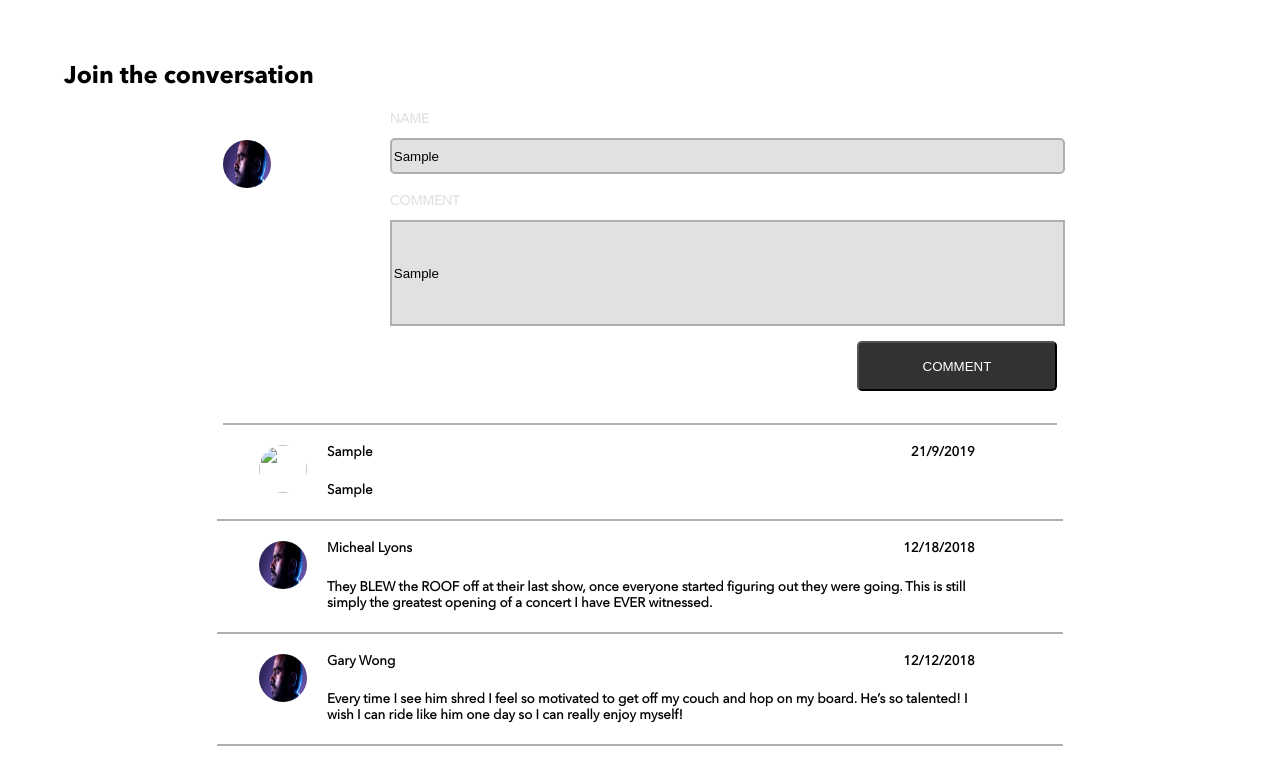
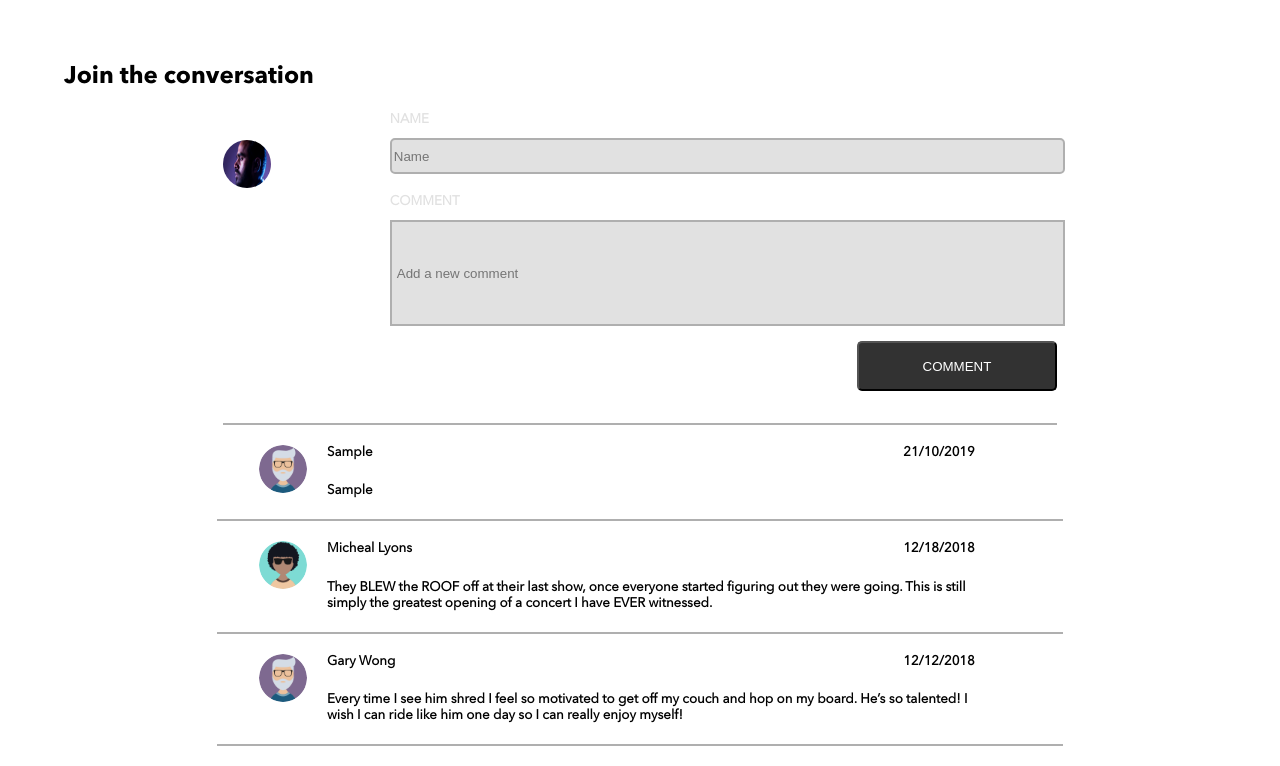
Before and after one commit to RylanFerrer/rylan-ferrer-band-site, a plain HTML site: page sprint-2/index.html in a window 1280 px wide. Both pictures are taken after typing "Sample", "Sample" into the empty fields and a click on the button "COMMENT". Shown: the part 2626-3392 px from the top of the page. Drawn offline with Linux system fonts and the light colour scheme.

Commit message:
added random avatars to comments

```diff
--- a/sprint-2/index.html
+++ b/sprint-2/index.html
@@ -80,7 +80,7 @@
       <div class = "comments">
          <h2 class = "comments__header">Join the conversation</h2>
             <div class = "comments__form-box">
-                  <img class = "comment-box__avatar comment-box__avatar--form" src="./assets/images/avatar.jpg" alt="avatar">
+                  <img class = "comment-box__avatar comment-box__avatar--form" src="./assets/images/avatars/guy.jpg" alt="avatar">
                   <div class = "comments__form-section">
                         <form id="form-section">
                               <h5 class="comments__form-header">name</h5>
--- a/sprint-2/scripts/comments.js
+++ b/sprint-2/scripts/comments.js
@@ -1,21 +1,24 @@
+const avatars = ["./assets/images/avatars/avatar-1.png","./assets/images/avatars/avatar-2.png","./assets/images/avatars/avatar-3.png",
+"./assets/images/avatars/avatar-3.png", "./assets/images/avatars/avatar-4.png","./assets/images/avatars/avatar-5.png","./assets/images/avatars/avatar-6.png",
+"./assets/images/avatars/avatar-7.png","./assets/images/avatars/avatar-8.png","./assets/images/avatars/avatar-9.png"];
 const comments = [
 
   {
-      avatar: "./assets/images/avatar.jpg",
+      avatar: "",
       name: "Micheal Lyons",
       date: "12/18/2018",
       comment:
         "They BLEW the ROOF off at their last show, once everyone started figuring out they were going. This is still simply the greatest opening of a concert I have EVER witnessed."
     },
     {
-      avatar: "./assets/images/avatar.jpg",
+      avatar: "",
       name: "Gary Wong",
       date: "12/12/2018",
       comment:
         "Every time I see him shred I feel so motivated to get off my couch and hop on my board. He’s so talented! I wish I can ride like him one day so I can really enjoy myself!"
     },
     {
-      avatar: "./assets/images/avatar.jpg",
+      avatar: "./assets/images/avatars/guy.jpg",
       name: "Theodore Duncan",
       date: "11/15/2018",
       comment:
@@ -30,17 +33,32 @@ const comments = [
    //comment section initialization
    fillCommentSection(comments);
 
+   function makeNewAvatar(avatars)
+   {
+     let random = Math.floor(Math.random() * avatars.length);
+      return avatars[random];
+   }
    form.addEventListener("submit", submitEvent => {
 
     submitEvent.preventDefault();
      //Get the date for today
     let d = new Date();
-    let today = d.getDate() + "/" + d.getMonth() + "/" + d.getFullYear();
+    let month = d.getMonth() + 1;
+    let today = d.getDate() + "/" + month  + "/" + d.getFullYear();
 
     //create a new comment to push into the front of the comments array
     let comment = {};
 
+
     comment.name = submitEvent.target.firstName.value;
+    if(comment.name === "Rylan Ferrer" || comment.name === "Rylan")
+    {
+      comment.avatar = "./assets/images/avatars/rylan.jpg";
+    }
+    else
+    {
+      comment.avatar = makeNewAvatar(avatars);
+    }
     comment.date = today;
     comment.comment = submitEvent.target.comment.value;
     console.log(comment);
@@ -49,6 +67,8 @@ const comments = [
     //Clear the comment section of all comments and then fill them back up with the comment
     clearComments(commentSection);
     fillCommentSection(comments);
+
+    submitEvent.target.reset();
   });
 
    function clearComments(section)
@@ -77,6 +97,13 @@ const comments = [
    {
         for(var i =0; i < data.length; i++)
         {
+
+            if(data[i].avatar === "")
+            {
+
+              data[i].avatar = makeNewAvatar(avatars);
+
+            }
             addCommentInfo(commentSection,comments[i]);
         }
     }
--- a/sprint-2/styles/partials/_footer.scss
+++ b/sprint-2/styles/partials/_footer.scss
@@ -15,7 +15,6 @@
         &-social-media {
             list-style-type: none;
             margin-right: 10px;
-
         }
         &-logo {
             display:none;
```
Also changed, not shown: sprint-2/pages/shows.html (+8 -13 lines), sprint-2/assets/images/avatars/avatar-1.png (added), sprint-2/assets/images/avatars/avatar-2.png (added), sprint-2/assets/images/avatars/avatar-3.png (added), sprint-2/assets/images/avatars/avatar-4.png (added), sprint-2/assets/images/avatars/avatar-5.png (added), sprint-2/assets/images/avatars/avatar-6.png (added), sprint-2/assets/images/avatars/avatar-7.png (added), sprint-2/assets/images/avatars/avatar-8.png (added), sprint-2/assets/images/avatars/avatar-9.png (added), sprint-2/assets/images/avatars/guy.jpg (renamed from sprint-2/assets/images/avatar.jpg), 1 other file.
